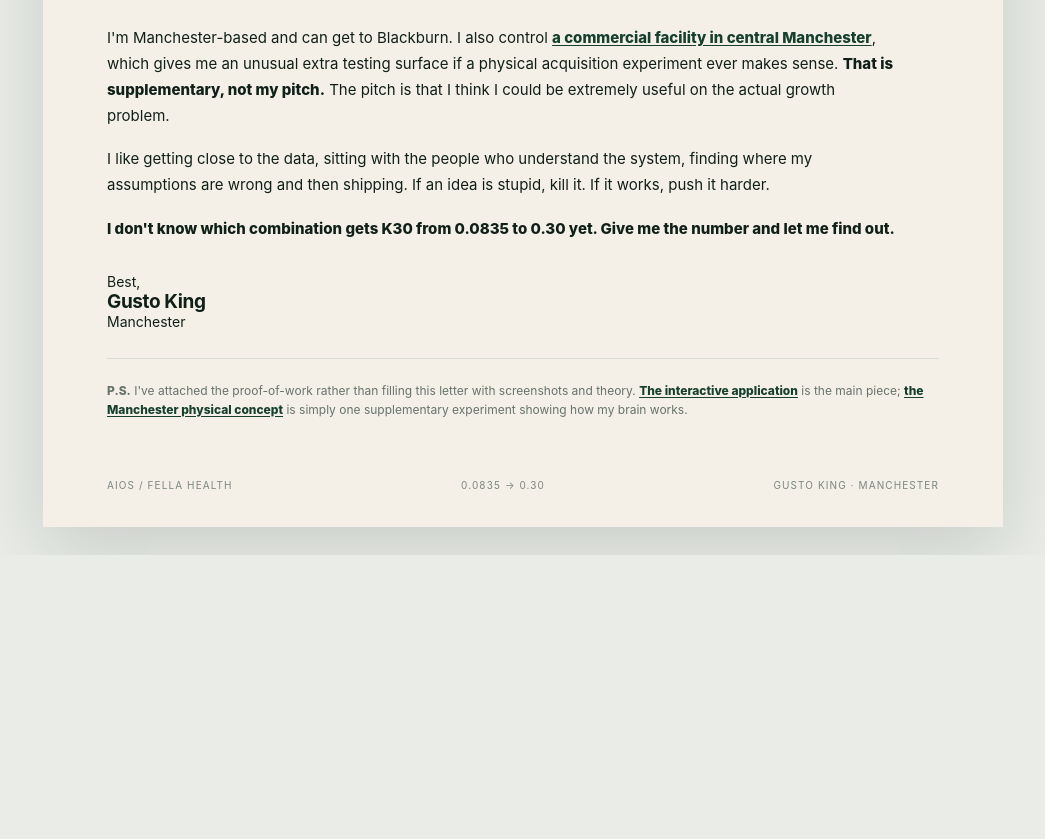
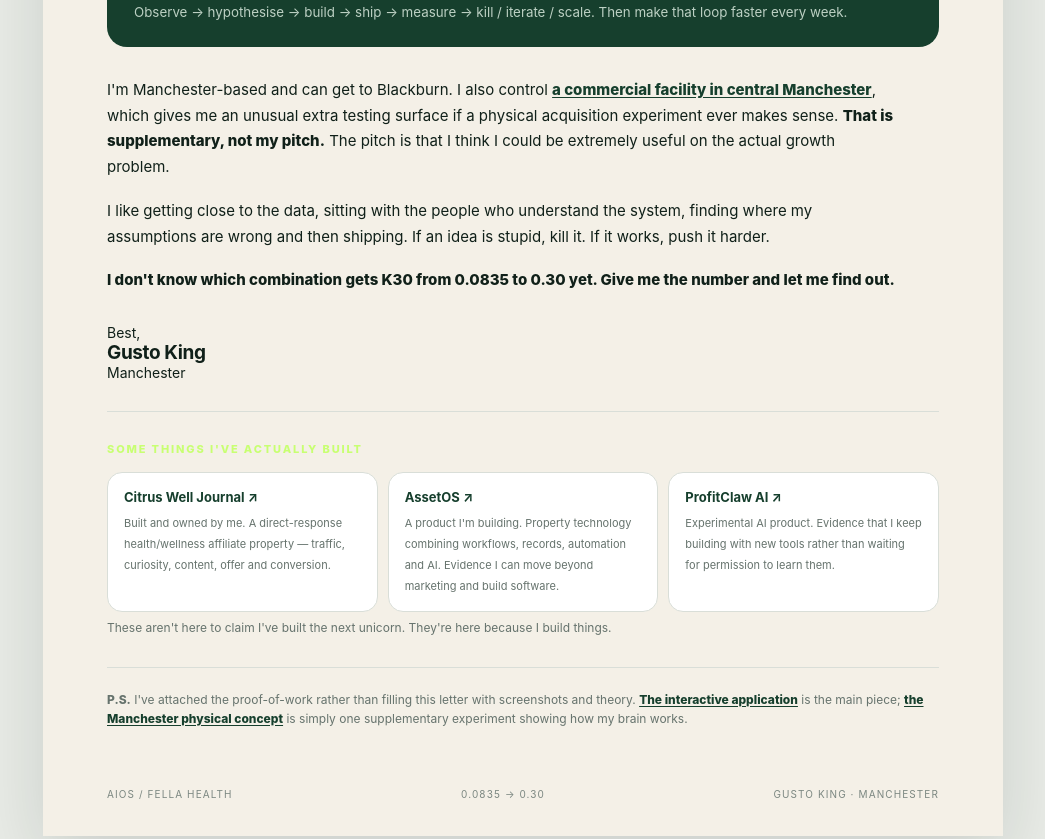
Before and after one commit to gustoking/aios-growth, a plain HTML site: page cover-letter.html in a window 1280 px wide. Shown: the part 1450-2289 px from the top of the page, without its empty margins (117-1162 px from the left). Before the commit the page ends 2005 px from the top, so only its background shows below. Drawn offline with Linux system fonts and the light colour scheme.

Commit message:
Improve cover letter: add real project proof, fix repetition

```diff
--- a/cover-letter.html
+++ b/cover-letter.html
@@ -22,11 +22,13 @@
 a.inline{color:var(--green);font-weight:800;text-decoration:underline;text-underline-offset:2px}
 .rule{height:1px;background:var(--line);margin:30px 0}
 .proof{display:grid;grid-template-columns:1fr 1fr 1fr;gap:10px;margin:28px 0 30px}.proof div{background:white;border:1px solid var(--line);border-radius:15px;padding:16px}.proof b{display:block;font-size:12px;margin-bottom:6px}.proof span{font-size:11px;line-height:1.45;color:var(--muted)}
+.built{display:grid;grid-template-columns:1fr 1fr 1fr;gap:10px;margin:16px 0 6px}.built a{display:block;background:white;border:1px solid var(--line);border-radius:15px;padding:16px;text-decoration:none;color:inherit;transition:border-color .15s ease}.built a:hover{border-color:var(--green)}.built b{display:block;font-size:13px;margin-bottom:6px;color:var(--green)}.built span{font-size:11px;line-height:1.45;color:var(--muted)}
+.builtNote{font-size:12px;color:var(--muted)}
 .quote{background:var(--green);color:white;border-radius:20px;padding:24px 27px;margin:30px 0}.quote b{display:block;font-size:23px;line-height:1.2;letter-spacing:-.03em}.quote small{display:block;color:#bcd0c3;margin-top:10px;line-height:1.5}
 .sign{margin-top:31px;font-size:14px}.sign b{font-size:19px;letter-spacing:-.02em}
 .ps{margin-top:28px;padding-top:22px;border-top:1px solid var(--line);font-size:12px;line-height:1.6;color:var(--muted)}
 .footer{display:flex;justify-content:space-between;gap:15px;padding:0 64px 36px;color:#7b8781;font-size:10px;text-transform:uppercase;letter-spacing:.11em}
-@media(max-width:700px){.page{width:100%;margin:0;box-shadow:none}.top,.body{padding-left:26px;padding-right:26px}.footer{padding-left:26px;padding-right:26px}h1{font-size:40px}.lead{font-size:21px}.proof{grid-template-columns:1fr}.top:after{font-size:48px}}
+@media(max-width:700px){.page{width:100%;margin:0;box-shadow:none}.top,.body{padding-left:26px;padding-right:26px}.footer{padding-left:26px;padding-right:26px}h1{font-size:40px}.lead{font-size:21px}.proof{grid-template-columns:1fr}.built{grid-template-columns:1fr}.top:after{font-size:48px}}
 @media print{body{background:white}.page{width:100%;margin:0;box-shadow:none;min-height:0}}
 </style>
 </head>
@@ -47,9 +49,11 @@
 
   <p class="lead">Your job advert caught my eye because the word <strong>“intense”</strong> resonated with me. Then I saw the number: <strong>K30 from 0.0835 to 0.30.</strong> That was the bit I couldn't leave alone.</p>
 
-  <p>My background is a slightly unusual mix of <strong>direct-response marketing, affiliate growth, product building, automation and AI.</strong> I've spent years around funnels, offers, traffic, attribution and conversion, and I've also become technical enough to build prototypes, work with APIs and databases, deploy things and have a useful conversation with Engineering rather than throwing ideas over the wall.</p>
+  <p>My background is a slightly unusual mix of <strong>direct-response marketing, affiliate growth, product building, automation and AI.</strong> I've built my own projects — <a class="inline" href="https://citruswelljournal.com/" target="_blank" rel="noopener">Citrus Well Journal</a>, <a class="inline" href="https://assetos.co.uk/" target="_blank" rel="noopener">AssetOS</a> and <a class="inline" href="https://profitclawai.com/" target="_blank" rel="noopener">ProfitClaw AI</a> — and worked on other direct-response and affiliate properties where I've had to think about what actually matters: traffic, offers, funnels, attribution and conversion. I've also become technical enough to build prototypes, work with APIs and databases, deploy things and have a useful conversation with Engineering rather than throwing ideas over the wall.</p>
 
   <p>I've worked closely for years with a highly technical direct-response entrepreneur who has sold more than 50,000 products and is now building an affiliate/performance network. That has given me a view from both sides: how a publisher thinks about traffic and offers, and how the advertiser/network side has to think about tracking, customers, commissions, payouts, refunds and attribution.</p>
+
+  <p>I haven't done this exact job at a company of AIOS's scale, and I want to be upfront about that. What I can show you instead is how I think, how fast I pick up a new system, and what I actually do when I'm handed a number I find interesting.</p>
 
   <p>I've learned a lot doing that. But I've also realised the pace is too slow for me. <strong>I want high energy, autonomy, a difficult number and the ability to build, test and get things done.</strong> Your role reads much closer to how I naturally work.</p>
 
@@ -58,8 +62,6 @@
     <div><b>I don't just want to say “test referrals”.</b><span>I prototyped <a class="inline" href="moments.html">a post-purchase experiment</a> around the first 1,000 seconds.</span></div>
     <div><b>I changed my mind where the evidence changed.</b><span>I initially suspected weak tracking. Your stack suggests the better question is: what owns truth?</span></div>
   </div>
-
-  <p>Rather than write a long application telling you what I <em>would</em> do, I started doing some of the work from the outside. I pulled apart the published referral metrics, built <a class="inline" href="index.html">a K30 lab</a>, mocked up an experiment and looked at acquisition, advocacy, attribution and the point where customer outcomes can become distribution.</p>
 
   <p>I'm not going to pretend I know exactly how to get K30 to 0.30 without seeing your internal data. I don't. I want to know K30 by source, cohort, creative and customer type; the referral conversion path; the time-to-referral distribution; what is genuinely incremental; and where the canonical customer and experiment data actually lives.</p>
 
@@ -76,6 +78,16 @@
 
   <div class="sign">Best,<br><b>Gusto King</b><br>Manchester</div>
 
+  <div class="rule"></div>
+
+  <div class="kicker" style="margin-bottom:14px">Some things I've actually built</div>
+  <div class="built">
+    <a href="https://citruswelljournal.com/" target="_blank" rel="noopener"><b>Citrus Well Journal ↗</b><span>Built and owned by me. A direct-response health/wellness affiliate property — traffic, curiosity, content, offer and conversion.</span></a>
+    <a href="https://assetos.co.uk/" target="_blank" rel="noopener"><b>AssetOS ↗</b><span>A product I'm building. Property technology combining workflows, records, automation and AI. Evidence I can move beyond marketing and build software.</span></a>
+    <a href="https://profitclawai.com/" target="_blank" rel="noopener"><b>ProfitClaw AI ↗</b><span>Experimental AI product. Evidence that I keep building with new tools rather than waiting for permission to learn them.</span></a>
+  </div>
+  <p class="builtNote">These aren't here to claim I've built the next unicorn. They're here because I build things.</p>
+
   <div class="ps"><strong>P.S.</strong> I've attached the proof-of-work rather than filling this letter with screenshots and theory. <a class="inline" href="index.html">The interactive application</a> is the main piece; <a class="inline" href="shop.html">the Manchester physical concept</a> is simply one supplementary experiment showing how my brain works.</div>
 </section>
 
```
